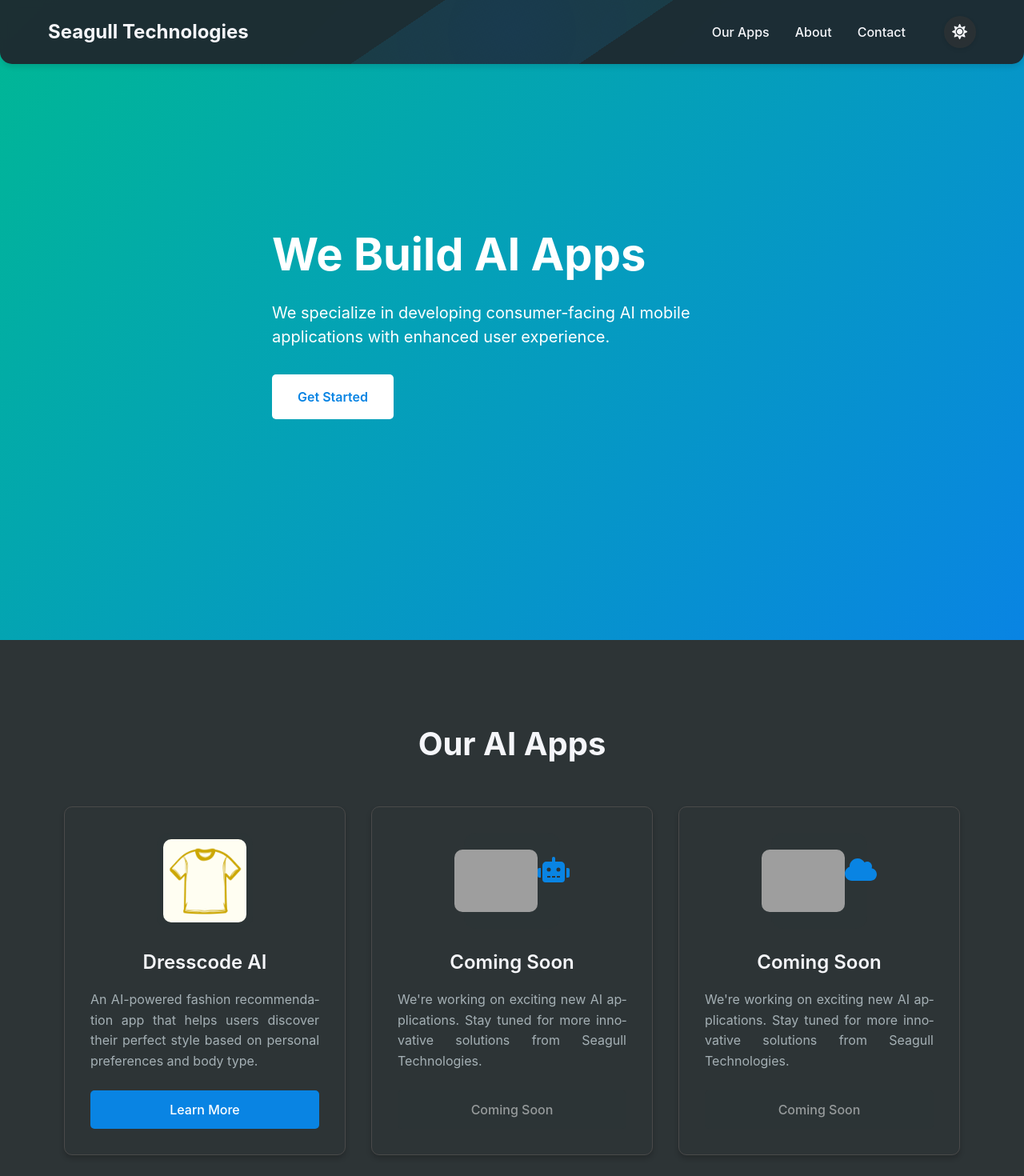
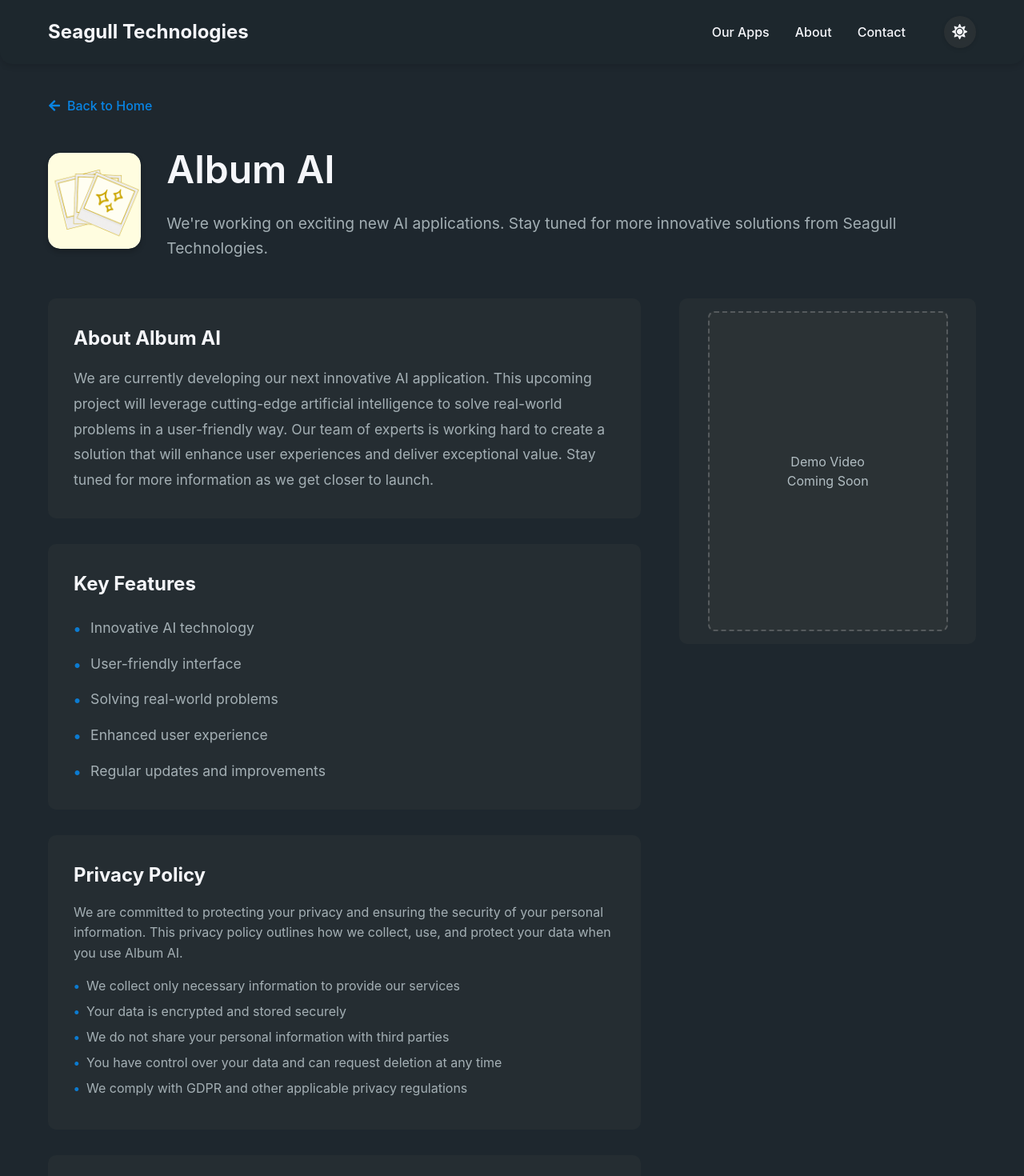
Before and after one commit to golden-wing-dev/landing-page, a React (Create React App) app: page /apps/album-ai in a window 1280 px wide. Before the commit this address led to /. Shown: the top 1470 px of the page at 80% size. Built offline with nearby package versions, Linux system fonts and the light colour scheme; grey boxes are pictures that could not be loaded.

Commit message:
structural and design update to present privacy policy in an a unioque url per app

```diff
--- a/src/components/apps/AppPage.js
+++ b/src/components/apps/AppPage.js
@@ -2,7 +2,7 @@ import React from 'react';
 import styled from '@emotion/styled';
 import { motion } from 'framer-motion';
 import { useParams, Link, Navigate } from 'react-router-dom';
-import { FaArrowLeft, FaExternalLinkAlt } from 'react-icons/fa';
+import { FaArrowLeft } from 'react-icons/fa';
 import { useTheme } from '../../context/ThemeContext';
 import apps from '../../data/apps';
 import Container from '../layout/Container';
@@ -52,16 +52,18 @@ const AppLogo = styled.div`
     'rgba(255, 255, 255, 0.5)'
   };
   border-radius: 15px;
-  padding: 1rem;
+  padding: 0;
   box-shadow: ${props => props.isDarkMode ?
     '0 4px 6px rgba(0, 0, 0, 0.2)' :
     '0 4px 6px rgba(0, 0, 0, 0.1)'
   };
+  overflow: hidden;
 
   img {
-    max-width: 100%;
-    max-height: 100%;
-    object-fit: contain;
+    width: 100%;
+    height: 100%;
+    object-fit: cover;
+    border-radius: 15px;
   }
 
   @media (max-width: 768px) {
@@ -171,24 +173,93 @@ const FeatureItem = styled.li`
   }
 `;
 
-const AppLink = styled.a`
-  display: inline-flex;
+const PolicySection = styled.div`
+  background: ${props => props.isDarkMode ?
+    'rgba(45, 52, 54, 0.5)' :
+    'rgba(0, 0, 0, 0.03)'
+  };
+  padding: 2rem;
+  border-radius: 10px;
+  margin-bottom: 2rem;
+
+  h3 {
+    color: var(--text-color);
+    margin-bottom: 1rem;
+    font-size: 1.5rem;
+  }
+
+  p {
+    font-size: 1rem;
+    line-height: 1.6;
+    color: var(--light-text);
+    opacity: ${props => props.isDarkMode ? '0.9' : '1'};
+    margin-bottom: 1rem;
+  }
+
+  ul {
+    list-style-type: none;
+    padding: 0;
+    margin: 0;
+  }
+
+  li {
+    font-size: 1rem;
+    color: var(--light-text);
+    opacity: ${props => props.isDarkMode ? '0.9' : '1'};
+    margin-bottom: 0.5rem;
+    padding-left: 1rem;
+    position: relative;
+
+    &:before {
+      content: "•";
+      color: var(--primary-color);
+      font-weight: bold;
+      position: absolute;
+      left: 0;
+    }
+  }
+`;
+
+const VideoContainer = styled.div`
+  width: 100%;
+  background: ${props => props.isDarkMode ?
+    'rgba(45, 52, 54, 0.5)' :
+    'rgba(0, 0, 0, 0.03)'
+  };
+  border-radius: 10px;
+  padding: 1rem;
+  display: flex;
   align-items: center;
-  gap: 0.5rem;
-  padding: 1rem 2rem;
-  background: var(--primary-color);
-  color: white;
+  justify-content: center;
+  min-height: 400px;
+
+  video {
+    width: 100%;
+    max-width: 300px;
+    height: auto;
+    border-radius: 8px;
+  }
+`;
+
+const VideoPlaceholder = styled.div`
+  width: 100%;
+  max-width: 300px;
+  height: 400px;
+  background: ${props => props.isDarkMode ?
+    'rgba(45, 52, 54, 0.8)' :
+    'rgba(0, 0, 0, 0.1)'
+  };
   border-radius: 8px;
-  font-weight: 500;
-  font-size: 1.1rem;
-  transition: all 0.3s ease;
-  text-decoration: none;
-
-  &:hover {
-    background: var(--hover-color);
-    transform: translateY(-2px);
-    box-shadow: 0 4px 12px rgba(184, 134, 11, 0.3);
-  }
+  display: flex;
+  align-items: center;
+  justify-content: center;
+  color: var(--light-text);
+  font-size: 1rem;
+  text-align: center;
+  border: 2px dashed ${props => props.isDarkMode ?
+    'rgba(255, 255, 255, 0.2)' :
+    'rgba(0, 0, 0, 0.2)'
+  };
 `;
 
 const AppPage = () => {
@@ -249,18 +320,59 @@ const AppPage = () => {
                   ))}
                 </FeatureList>
               </FeaturesSection>
+
+              <PolicySection isDarkMode={isDarkMode}>
+                <h3>Privacy Policy</h3>
+                <p>
+                  We are committed to protecting your privacy and ensuring the security of your personal information.
+                  This privacy policy outlines how we collect, use, and protect your data when you use {app.title}.
+                </p>
+                <ul>
+                  <li>We collect only necessary information to provide our services</li>
+                  <li>Your data is encrypted and stored securely</li>
+                  <li>We do not share your personal information with third parties</li>
+                  <li>You have control over your data and can request deletion at any time</li>
+                  <li>We comply with GDPR and other applicable privacy regulations</li>
+                </ul>
+              </PolicySection>
+
+              <PolicySection isDarkMode={isDarkMode}>
+                <h3>Terms of Service</h3>
+                <p>
+                  By using {app.title}, you agree to comply with and be bound by the following terms and conditions.
+                  Please review these terms carefully before using our service.
+                </p>
+                <ul>
+                  <li>You must be at least 13 years old to use this service</li>
+                  <li>You are responsible for maintaining the confidentiality of your account</li>
+                  <li>You agree to use the service only for lawful purposes</li>
+                  <li>We reserve the right to modify or discontinue the service at any time</li>
+                  <li>These terms are subject to change with notice</li>
+                  <li>Disputes will be resolved through binding arbitration</li>
+                </ul>
+              </PolicySection>
             </MainContent>
 
             <Sidebar>
-              {app.url && (
-                <AppLink
-                  href={app.url}
-                  target="_blank"
-                  rel="noopener noreferrer"
-                >
-                  Visit {app.title} <FaExternalLinkAlt />
-                </AppLink>
-              )}
+              <VideoContainer isDarkMode={isDarkMode}>
+                {app.videoUrl ? (
+                  <video
+                    controls
+                    poster={app.videoPoster}
+                    preload="metadata"
+                  >
+                    <source src={app.videoUrl} type="video/mp4" />
+                    Your browser does not support the video tag.
+                  </video>
+                ) : (
+                  <VideoPlaceholder isDarkMode={isDarkMode}>
+                    <div>
+                      <p>Demo Video</p>
+                      <p>Coming Soon</p>
+                    </div>
+                  </VideoPlaceholder>
+                )}
+              </VideoContainer>
             </Sidebar>
           </AppContent>
         </motion.div>
--- a/src/components/layout/Header.js
+++ b/src/components/layout/Header.js
@@ -18,34 +18,6 @@ const HeaderContainer = styled.header`
   border-bottom-left-radius: 15px;
   border-bottom-right-radius: 15px;
   box-shadow: 0 4px 6px rgba(0, 0, 0, 0.1);
-  overflow: hidden;
-
-  &::before {
-    content: '';
-    position: absolute;
-    top: -50%;
-    left: -50%;
-    width: 200%;
-    height: 200%;
-    background: radial-gradient(
-      circle at center,
-      ${props => props.isDarkMode ?
-        'rgba(9, 132, 227, 0.15) 0%, rgba(0, 184, 148, 0.1) 30%, rgba(30, 39, 46, 0) 70%' :
-        'rgba(9, 132, 227, 0.1) 0%, rgba(0, 184, 148, 0.05) 30%, rgba(255, 255, 255, 0) 70%'
-      }
-    );
-    z-index: -1;
-    animation: rotate 15s linear infinite;
-  }
-
-  @keyframes rotate {
-    from {
-      transform: rotate(0deg);
-    }
-    to {
-      transform: rotate(360deg);
-    }
-  }
 `;
 
 const Nav = styled.nav`
--- a/src/data/apps.js
+++ b/src/data/apps.js
@@ -9,6 +9,8 @@ const apps = [
     logo: '/images/logos/dresscode-logo.png',
     icon: <FaShoppingBag />,
     url: 'https://dresscode.ai',
+    videoUrl: null,
+    videoPoster: null,
     features: [
       'Personalized style recommendations based on body type and preferences',
       'Outfit style suggestions based on use history and AI applications',
@@ -18,12 +20,14 @@ const apps = [
     longDescription: 'Dresscode AI is your personal style assistant that helps you improve your fashion choices through AI-powered feedback. Simply upload photos of your outfits and receive detailed suggestions on how to enhance your look. The app tracks your style journey over time, maintaining a digital wardrobe of your outfits and showing your progress as you refine your personal style. With more exciting features in development, Dresscode AI aims to be your go-to fashion companion for building confidence in your clothing choices.'
   },
   {
-    id: 'coming-soon-1',
-    status: 'coming-soon',
-    title: 'Coming Soon',
+    id: 'album-ai',
+    status: 'active',
+    title: 'Album AI',
     description: 'We\'re working on exciting new AI applications. Stay tuned for more innovative solutions from Seagull Technologies.',
-    logo: '/images/logos/coming-soon-logo.png',
+    logo: '/images/logos/album-ai-logo.png',
     icon: <FaRobot />,
+    videoUrl: null,
+    videoPoster: null,
     features: [
       'Innovative AI technology',
       'User-friendly interface',
@@ -40,6 +44,8 @@ const apps = [
     description: 'We\'re working on exciting new AI applications. Stay tuned for more innovative solutions from Seagull Technologies.',
     logo: '/images/logos/coming-soon-logo.png',
     icon: <FaCloud />,
+    videoUrl: null,
+    videoPoster: null,
     features: [
       'Innovative AI technology',
       'User-friendly interface',
```
Also changed, not shown: public/images/logos/album-ai-logo.png (added).
